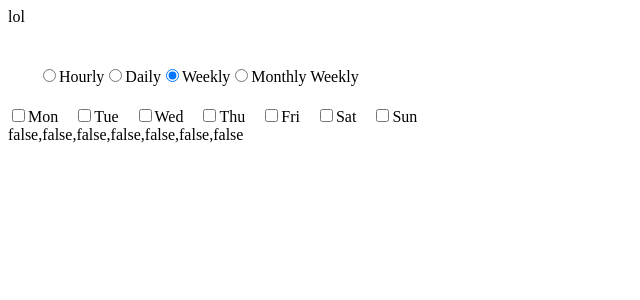
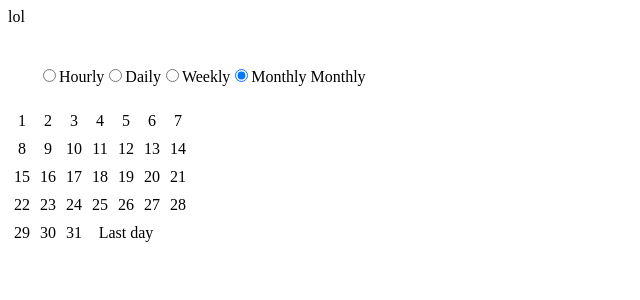
Before and after one commit to johny1614/repetition-picker, an Angular app: page / in a window 1280 px wide. Shown: the top 300 px of the page, without its empty margins (0-640 px from the left). Built offline with nearby package versions, Linux system fonts and the light colour scheme.

Commit message:
primitive monthly repetition made

```diff
--- a/src/app/app.component.html
+++ b/src/app/app.component.html
@@ -1,9 +1,11 @@
 <form [formGroup]="formGroup">
   lol
   <app-time-scale-picker formControlName="scalePicker"
+
   ></app-time-scale-picker>
 </form>
 
 <app-hourly-repetition-section *ngIf="getScale() === scaleNames.Hourly"></app-hourly-repetition-section>
 <app-daily-repetition-section *ngIf="getScale() === scaleNames.Daily"></app-daily-repetition-section>
 <app-weekly-repetition-section *ngIf="getScale() === scaleNames.Weekly"></app-weekly-repetition-section>
+<app-monthly-repetition-section *ngIf="getScale() === scaleNames.Monthly"></app-monthly-repetition-section>
--- a/src/app/app.component.ts
+++ b/src/app/app.component.ts
@@ -12,7 +12,7 @@ export class AppComponent implements OnInit {
   scaleNames = TimeScaleName;
 
   formGroup = new FormGroup({
-    scalePicker: new FormControl(TimeScaleName.Weekly),
+    scalePicker: new FormControl(TimeScaleName.Monthly),
     scalePicker2: new FormControl(TimeScaleName.Weekly),
     repetitions: new FormArray([new FormControl(null)])
   })
@@ -23,7 +23,7 @@ export class AppComponent implements OnInit {
   ngOnInit(): void {
   }
 
-  getScale(): TimeScaleName | null{
+  getScale(): TimeScaleName | null {
     return this.formGroup.controls.scalePicker.value;
   }
 }
--- a/src/app/app.module.ts
+++ b/src/app/app.module.ts
@@ -14,6 +14,7 @@ import { FormControlPipe } from './form-control.pipe';
 import { DailyRepetitionSectionComponent } from './daily-repetition-section/daily-repetition-section.component';
 import { WeeklyRepetitionSectionComponent } from './weekly-repetition-section/weekly-repetition-section.component';
 import { FormGroupPipe } from './form-group.pipe';
+import { MonthlyRepetitionSectionComponent } from './monthly-repetition-section/monthly-repetition-section.component';
 
 @NgModule({
   declarations: [
@@ -28,7 +29,8 @@ import { FormGroupPipe } from './form-group.pipe';
     FormControlPipe,
     DailyRepetitionSectionComponent,
     WeeklyRepetitionSectionComponent,
-    FormGroupPipe
+    FormGroupPipe,
+    MonthlyRepetitionSectionComponent
   ],
   imports: [
     BrowserModule,
--- a/src/app/monthly-repetition-picker/monthly-repetition-picker.component.ts
+++ b/src/app/monthly-repetition-picker/monthly-repetition-picker.component.ts
@@ -1,5 +1,4 @@
-import {Component, EventEmitter, Input, OnInit, Output} from '@angular/core';
-import {FormControl} from "@angular/forms";
+import {Component, OnInit} from '@angular/core';
 
 @Component({
   selector: 'app-monthly-repetition-picker',
--- /dev/null
+++ b/src/app/monthly-repetition-section/monthly-repetition-section.component.html
@@ -0,0 +1,18 @@
+<table>
+  <tr *ngFor="let week of weeks">
+    <ng-container *ngFor="let day of getDaysOfWeek(week)">
+      <td (click)="day.checked = !day.checked;"
+          class="prevent-select"
+          [ngClass]="day.checked ? 'checked' : 'non-checked'">
+        {{day.name}}
+      </td>
+    </ng-container>
+
+    <td *ngIf="week===4" colspan="3"
+        class="prevent-select"
+        (click)="lastDay.checked = !lastDay.checked;"
+        [ngClass]="lastDay.checked ? 'checked' : 'non-checked'">
+      {{lastDay.name}}
+    </td>
+  </tr>
+</table>
--- /dev/null
+++ b/src/app/monthly-repetition-section/monthly-repetition-section.component.scss
@@ -0,0 +1,23 @@
+td{
+  text-align: center;
+  padding: 4px;
+  cursor: pointer;
+
+}
+
+td:hover{
+  background: lightgray;
+  border-radius: 50%;
+}
+
+td.checked{
+  background: yellow;
+  border-radius: 50%;
+}
+
+
+.prevent-select {
+  -webkit-user-select: none; /* Safari */
+  -ms-user-select: none; /* IE 10 and IE 11 */
+  user-select: none; /* Standard syntax */
+}
--- /dev/null
+++ b/src/app/monthly-repetition-section/monthly-repetition-section.component.ts
@@ -0,0 +1,39 @@
+import {Component, OnInit} from '@angular/core';
+
+@Component({
+  selector: 'app-monthly-repetition-section',
+  templateUrl: './monthly-repetition-section.component.html',
+  styleUrls: ['./monthly-repetition-section.component.scss']
+})
+export class MonthlyRepetitionSectionComponent implements OnInit {
+
+  days: Array<MonthCalendarDay> = this.createDays()
+  weeks = [0, 1, 2, 3, 4]
+  lastDay: MonthCalendarDay = {name: 'Last day', checked: false}
+
+  constructor() {
+  }
+
+  ngOnInit(): void {
+  }
+
+  getDaysOfWeek(week: number) {
+    return this.days.slice(7 * week, 7 * week + 7);
+  }
+
+  private createDays(): Array<MonthCalendarDay> {
+    const allMonthDays = [...Array(31).keys()].map(el => {
+        return {
+          checked: false,
+          name: el + 1 + ''
+        }
+      }
+    );
+    return allMonthDays;
+  }
+}
+
+interface MonthCalendarDay {
+  name: string;
+  checked: boolean;
+}
```
Also changed, not shown: 1 other file (tests, documents, lock files or other folders).
